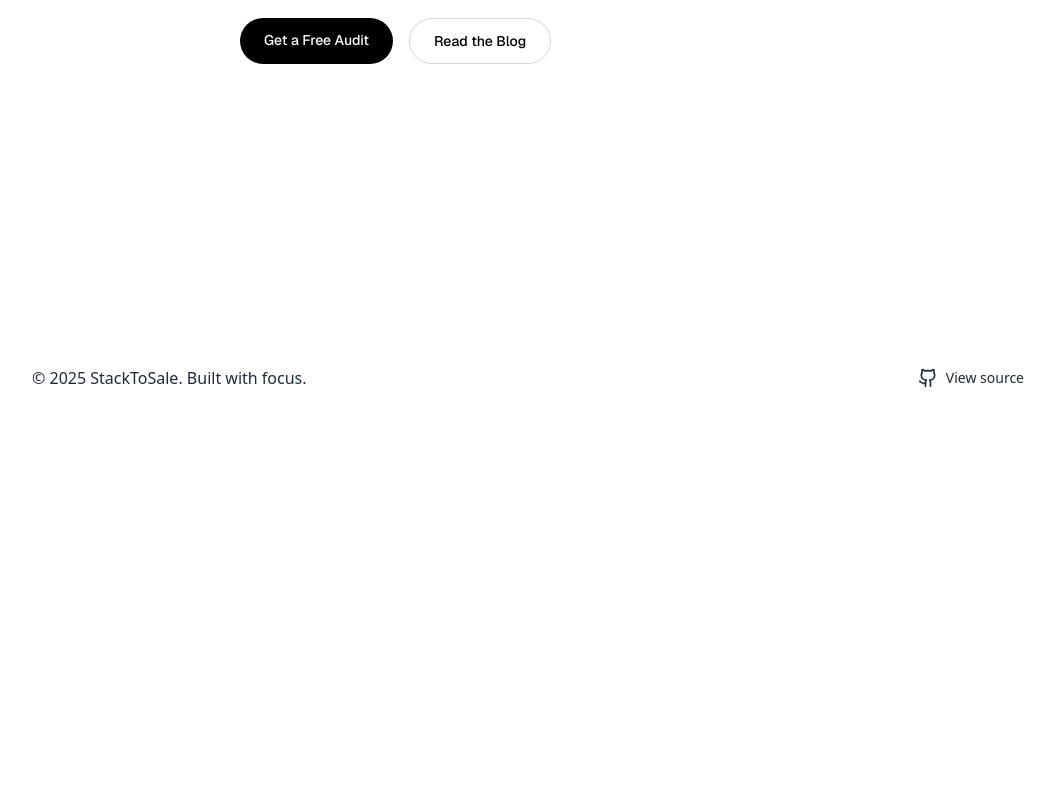
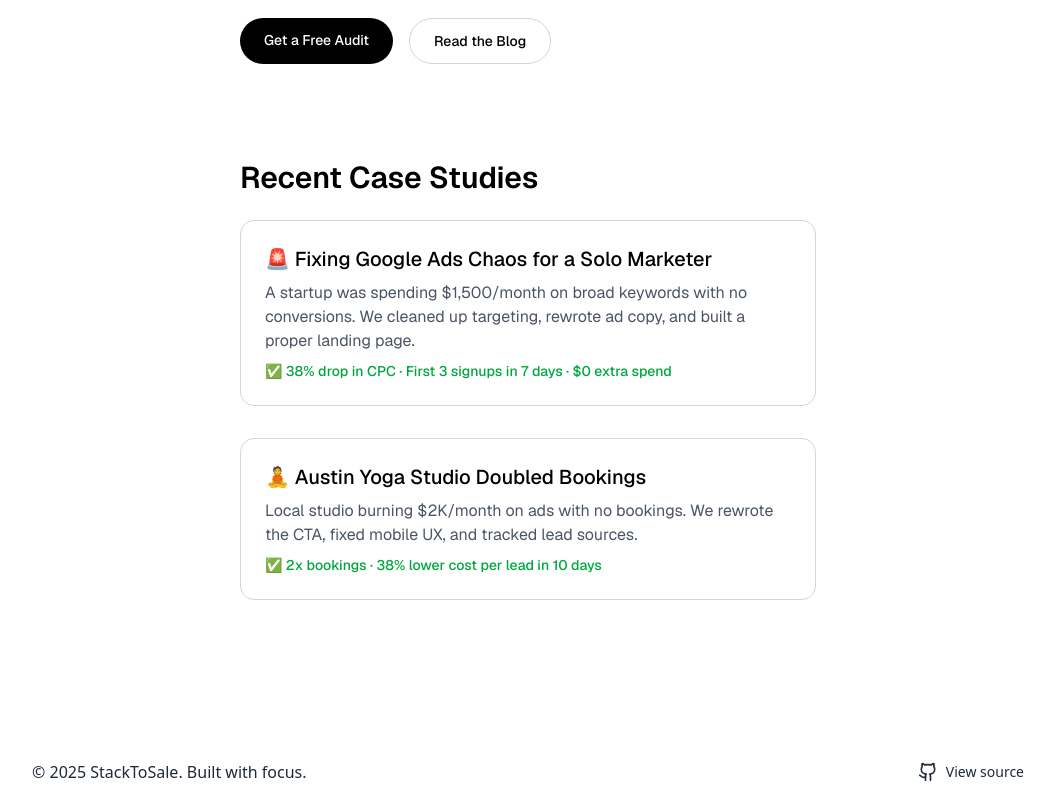
Before and after one commit to adnjoo/stacktosale, a Next.js app: page / in a window 1280 px wide. Shown: the part 579-1376 px from the top of the page, without its empty margins (112-1167 px from the left). Before the commit the page ends 1049 px from the top, so only its background shows below. Built offline with nearby package versions, Linux system fonts and the light colour scheme.

Commit message:
case studies

```diff
--- a/src/app/page.tsx
+++ b/src/app/page.tsx
@@ -1,6 +1,7 @@
 import Image from "next/image";
 import Link from "next/link";
 import { siteConfig } from "@/lib/site";
+import CaseStudiesSection from "@/components/CaseStudiesSection";
 
 export default function Home() {
   return (
@@ -38,6 +39,9 @@ export default function Home() {
             Read the Blog
           </Link>
         </div>
+
+        {/* 🧪 Add Case Studies Below CTA */}
+        <CaseStudiesSection />
       </main>
     </div>
   );
--- /dev/null
+++ b/src/components/CaseStudiesSection.tsx
@@ -0,0 +1,50 @@
+// src/components/CaseStudiesSection.tsx
+import Link from "next/link";
+
+export default function CaseStudiesSection() {
+  return (
+    <section className="w-full mt-16">
+      <h2 className="text-2xl sm:text-3xl font-semibold mb-6 text-center sm:text-left">
+        Recent Case Studies
+      </h2>
+
+      <div className="space-y-8">
+        <div className="border border-gray-300 dark:border-gray-700 rounded-xl p-6">
+          <h3 className="text-xl font-medium mb-2">
+            🚨 Fixing Google Ads Chaos for a Solo Marketer
+          </h3>
+          <p className="text-gray-600 dark:text-gray-400 mb-2">
+            A startup was spending $1,500/month on broad keywords with no
+            conversions. We cleaned up targeting, rewrote ad copy, and built a
+            proper landing page.
+          </p>
+          <p className="text-sm text-green-600 dark:text-green-400 font-medium">
+            ✅ 38% drop in CPC · First 3 signups in 7 days · $0 extra spend
+          </p>
+        </div>
+
+        <div className="border border-gray-300 dark:border-gray-700 rounded-xl p-6">
+          <h3 className="text-xl font-medium mb-2">
+            🧘 Austin Yoga Studio Doubled Bookings
+          </h3>
+          <p className="text-gray-600 dark:text-gray-400 mb-2">
+            Local studio burning $2K/month on ads with no bookings. We rewrote
+            the CTA, fixed mobile UX, and tracked lead sources.
+          </p>
+          <p className="text-sm text-green-600 dark:text-green-400 font-medium">
+            ✅ 2x bookings · 38% lower cost per lead in 10 days
+          </p>
+        </div>
+      </div>
+
+      {/* <div className="mt-6 text-center sm:text-left">
+        <Link
+          href="/blog"
+          className="text-sm font-medium underline hover:opacity-80"
+        >
+          View all case studies →
+        </Link>
+      </div> */}
+    </section>
+  );
+}
--- a/src/lib/site.ts
+++ b/src/lib/site.ts
@@ -5,6 +5,7 @@ export const siteConfig = {
   navLinks: {
     services: { href: "/services", label: "Services" },
     blog: { href: "/blog", label: "Blog" },
+    // caseStudies: { href: "/case-studies", label: "Case Studies" },
     contact: { href: "/contact", label: "Contact" },
   },
   github: "https://github.com/adnjoo/stacktosale",
```
